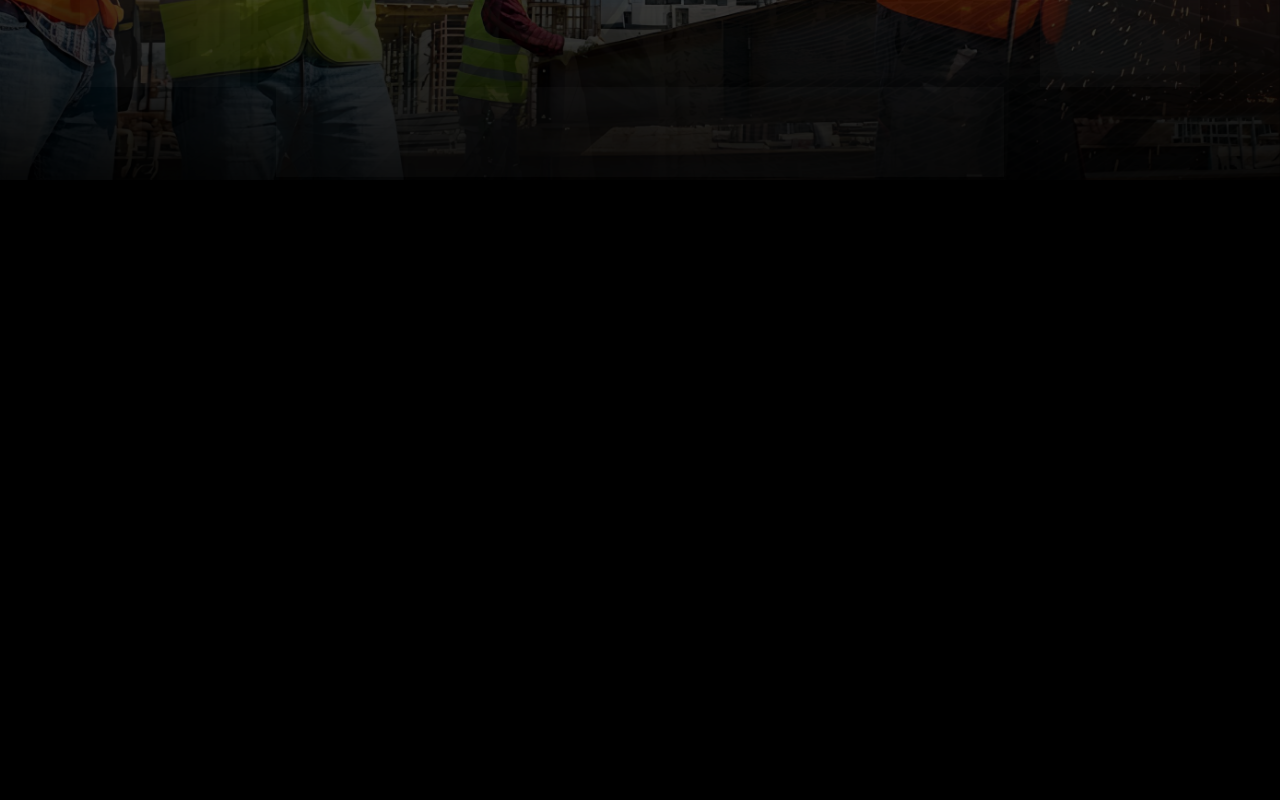
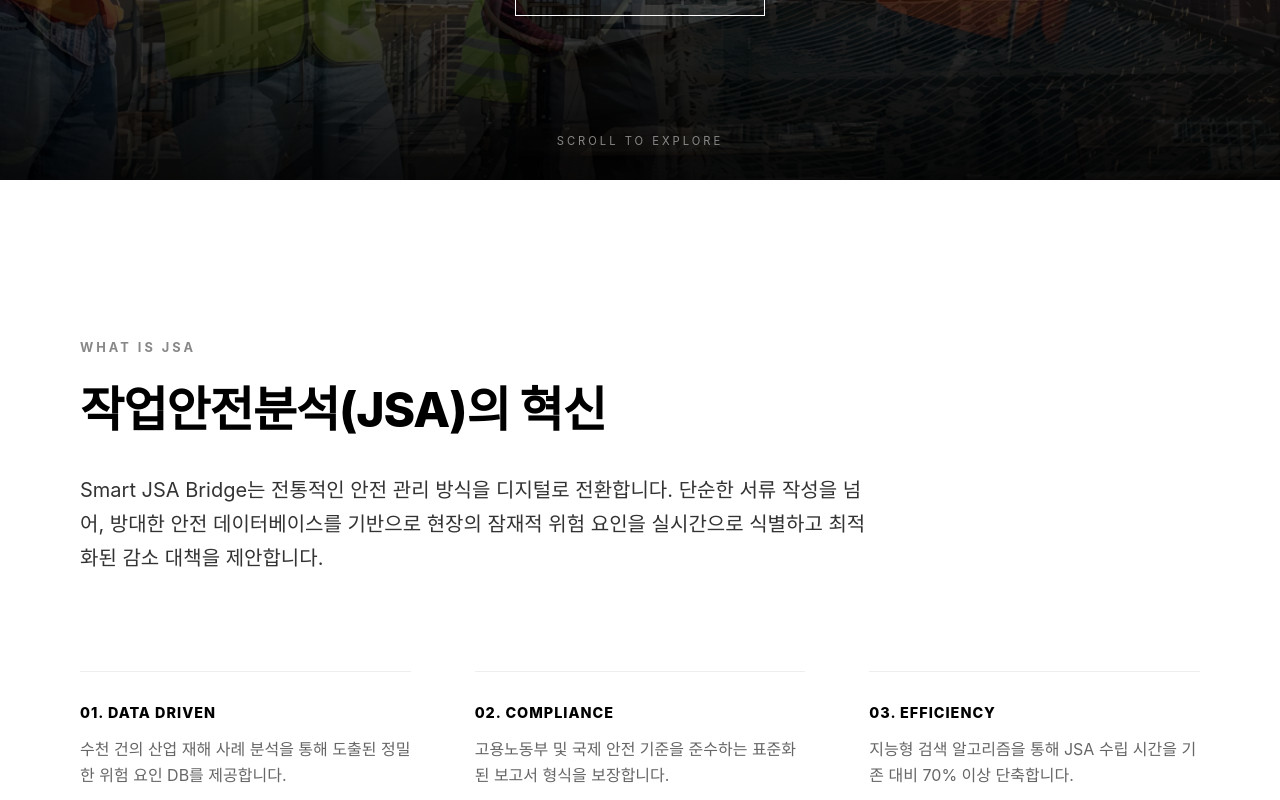
Before and after one commit to hanghanghu716-dotcom/smart-jsa-bridge, a React (Vite) app: page / in a window 1280 px wide. Shown: the part 620-1420 px from the top of the page. Before the commit the page ends 800 px from the top, so only its background shows below. Built offline with nearby package versions, Linux system fonts and the light colour scheme; a web font is replaced by a local one.

Commit message:
Add files via upload

```diff
--- a/src/pages/Main.jsx
+++ b/src/pages/Main.jsx
@@ -1,6 +1,6 @@
 import { useState, useEffect } from 'react';
 import { Link } from 'react-router-dom';
-import AdBanner from '../AdBanner'; // [추가됨] 광고 컴포넌트 가져오기
+// AdBanner는 승인 전까지 주석 처리를 권장합니다.
 
 export default function Main() {
   const [currentSlide, setCurrentSlide] = useState(0);
@@ -19,7 +19,8 @@ export default function Main() {
 
   return (
     <div style={styles.wrapper}>
-      {/* 1. 배경 슬라이드 레이어 */}
+      {/* 1. Hero Section: NEOM 스타일의 몰입형 배경 */}
+      <section style={styles.heroSection}>
         <div style={styles.bgWrapper}>
           {slides.map((src, index) => (
             <div
@@ -34,89 +35,113 @@ export default function Main() {
           <div style={styles.dimOverlay} />
         </div>
 
-      {/* 2. 상단 헤더 */}
         <header style={styles.header}>
           <h1 style={styles.logo}>Smart JSA Bridge</h1>
         </header>
 
-      {/* 3. 메인 레이아웃 (3열 구조) */}
         <div style={styles.mainLayout}>
-
-        {/* [좌측 광고] 이미지 -> AdBanner 교체 */}
+          {/* [좌측 광고 주석 처리]
           <aside style={styles.sideAd}>
-          {/* slot 번호는 나중에 애드센스에서 발급받아 넣으면 됩니다 */}
             <AdBanner slot="1000000001" style={{ width: '160px', height: '600px' }} format="vertical" />
           </aside>
+          */}
 
-        {/* [중앙 콘텐츠] */}
           <main style={styles.centerContent}>
             <div style={styles.heroContent}>
               <h2 style={styles.mainTitle}>
-              데이터로 잇는 안전,<br />
-              사람을 지키는 기술
+                THE FUTURE OF<br />
+                INDUSTRIAL SAFETY
               </h2>
               <p style={styles.subTitle}>
-              현장의 육안 점검과 전문가의 안전 데이터를 결합하여,<br />
-              놓치기 쉬운 잠재 위험 요인을 정밀하게 분석합니다.
+                데이터와 기술로 구현하는 무재해 사업장.<br />
+                Smart JSA Bridge가 안전의 새로운 기준을 제시합니다.
               </p>
               <div style={styles.buttonWrapper}>
-              <Link to="/info" style={styles.primaryBtn}>위험성 평가 작성하기</Link>
+                <Link to="/info" style={styles.primaryBtn}>START ANALYSIS</Link>
               </div>
             </div>
           </main>
 
-        {/* [우측 광고] 이미지 -> AdBanner 교체 */}
+          {/* [우측 광고 주석 처리]
           <aside style={styles.sideAd}>
             <AdBanner slot="1000000002" style={{ width: '160px', height: '600px' }} format="vertical" />
           </aside>
+          */}
         </div>
 
-      {/* 4. 하단 영역 (광고 + 인디케이터) */}
-      <footer style={styles.footerArea}>
-        {/* [하단 광고] 이미지 -> AdBanner 교체 */}
-        <div style={styles.bottomAdWrapper}>
-          <AdBanner slot="1000000003" style={{ width: '728px', height: '90px' }} format="horizontal" />
+        {/* 스크롤 유도 아이콘 */}
+        <div style={styles.scrollIndicator}>SCROLL TO EXPLORE</div>
+      </section>
+
+      {/* 2. Content Section: 애드센스 승인을 위한 정보성 영역 */}
+      <section style={styles.contentSection}>
+        <div style={styles.container}>
+          <div style={styles.textBlock}>
+            <span style={styles.overline}>WHAT IS JSA</span>
+            <h3 style={styles.contentTitle}>작업안전분석(JSA)의 혁신</h3>
+            <p style={styles.contentPara}>
+              Smart JSA Bridge는 전통적인 안전 관리 방식을 디지털로 전환합니다.
+              단순한 서류 작성을 넘어, 방대한 안전 데이터베이스를 기반으로 현장의 잠재적 위험 요인을
+              실시간으로 식별하고 최적화된 감소 대책을 제안합니다.
+            </p>
           </div>
 
-        <div style={styles.bottomLine}>
-          {slides.map((_, i) => (
-            <div key={i} style={{
-              ...styles.lineItem,
-              backgroundColor: i === currentSlide ? '#fff' : 'rgba(255,255,255,0.2)'
-            }} />
-          ))}
+          <div style={styles.featureGrid}>
+            <div style={styles.featureItem}>
+              <h4 style={styles.featureTab}>01. DATA DRIVEN</h4>
+              <p style={styles.featureDesc}>수천 건의 산업 재해 사례 분석을 통해 도출된 정밀한 위험 요인 DB를 제공합니다.</p>
             </div>
-        <p style={styles.copyright}>© 2026 <strong>Smart JSA Bridge</strong>. Created by <strong>yizuno</strong></p>
+            <div style={styles.featureItem}>
+              <h4 style={styles.featureTab}>02. COMPLIANCE</h4>
+              <p style={styles.featureDesc}>고용노동부 및 국제 안전 기준을 준수하는 표준화된 보고서 형식을 보장합니다.</p>
+            </div>
+            <div style={styles.featureItem}>
+              <h4 style={styles.featureTab}>03. EFFICIENCY</h4>
+              <p style={styles.featureDesc}>지능형 검색 알고리즘을 통해 JSA 수립 시간을 기존 대비 70% 이상 단축합니다.</p>
+            </div>
+          </div>
+        </div>
+      </section>
+
+      <footer style={styles.footerArea}>
+        <p style={styles.copyright}>© 2026 <strong>Smart JSA Bridge</strong>. Inspired by Future Technology.</p>
       </footer>
     </div>
   );
 }
 
 const styles = {
-  wrapper: { position: 'relative', height: '100vh', width: '100%', overflow: 'hidden', display: 'flex', flexDirection: 'column' },
+  wrapper: { backgroundColor: '#000', color: '#fff', width: '100%', overflowX: 'hidden' },
+  heroSection: { position: 'relative', height: '100vh', width: '100%', display: 'flex', flexDirection: 'column' },
   bgWrapper: { position: 'absolute', top: 0, left: 0, width: '100%', height: '100%', zIndex: 0 },
   bgImage: { position: 'absolute', width: '100%', height: '100%', backgroundSize: 'cover', backgroundPosition: 'center', transition: 'opacity 2s ease-in-out' },
-  dimOverlay: { position: 'absolute', width: '100%', height: '100%', background: 'linear-gradient(to bottom, rgba(0,0,0,0.85) 0%, rgba(0,0,0,0.4) 50%, rgba(0,0,0,0.95) 100%)', zIndex: 1 },
+  dimOverlay: { position: 'absolute', width: '100%', height: '100%', background: 'linear-gradient(180deg, rgba(0,0,0,0.7) 0%, rgba(0,0,0,0.3) 50%, rgba(0,0,0,0.9) 100%)', zIndex: 1 },
 
   header: { padding: '2.5rem 5rem', zIndex: 10 },
-  logo: { fontSize: '1.4rem', fontWeight: '900', letterSpacing: '2px', textTransform: 'uppercase', color: '#fff' },
+  logo: { fontSize: '1.2rem', fontWeight: '900', letterSpacing: '4px', textTransform: 'uppercase' },
 
-  mainLayout: { flex: 1, display: 'flex', alignItems: 'center', padding: '0 5rem', gap: '4rem', zIndex: 10 },
-  sideAd: { display: 'flex', alignItems: 'center', justifyContent: 'center', flexShrink: 0 },
-  /* 광고 이미지가 사라지므로 adImg 스타일은 삭제해도 되지만 혹시 몰라 유지 */
-  adImg: { display: 'block', width: 'auto', height: 'auto', maxHeight: '650px', borderRadius: '4px', boxShadow: '0 20px 40px rgba(0,0,0,0.6)' },
+  mainLayout: { flex: 1, display: 'flex', alignItems: 'center', padding: '0 5rem', zIndex: 10 },
+  centerContent: { flex: 1, display: 'flex', justifyContent: 'center', textAlign: 'center' },
+  heroContent: { maxWidth: '900px' },
+  mainTitle: { fontSize: 'clamp(3rem, 8vw, 5.5rem)', fontWeight: '800', lineHeight: '1', letterSpacing: '-2px', marginBottom: '2rem' },
+  subTitle: { fontSize: '1.2rem', lineHeight: '1.6', opacity: 0.8, marginBottom: '3rem', fontWeight: '300' },
+  primaryBtn: { display: 'inline-block', padding: '1rem 3rem', border: '1px solid #fff', color: '#fff', fontSize: '0.9rem', fontWeight: 'bold', textDecoration: 'none', letterSpacing: '2px', transition: '0.3s' },
 
-  centerContent: { flex: 1, display: 'flex', justifyContent: 'flex-start', paddingLeft: '2rem' },
-  heroContent: { maxWidth: '750px', textAlign: 'left' },
-  mainTitle: { fontSize: 'clamp(2.5rem, 5vw, 3.8rem)', fontWeight: '800', lineHeight: '1.2', letterSpacing: '-1.5px', marginBottom: '2rem', color: '#fff', wordBreak: 'keep-all' },
-  subTitle: { fontSize: '1.2rem', lineHeight: '1.8', opacity: 0.85, marginBottom: '4rem', fontWeight: '300', color: '#fff', wordBreak: 'keep-all' },
-  buttonWrapper: { display: 'flex', justifyContent: 'flex-start' },
-  primaryBtn: { display: 'inline-block', padding: '1.2rem 4rem', backgroundColor: '#fff', color: '#000', borderRadius: '4rem', fontSize: '1.1rem', fontWeight: 'bold', textDecoration: 'none', boxShadow: '0 15px 30px rgba(0,0,0,0.4)' },
+  scrollIndicator: { position: 'absolute', bottom: '2rem', left: '50%', transform: 'translateX(-50%)', fontSize: '0.7rem', letterSpacing: '3px', opacity: 0.5, zIndex: 10 },
 
-  footerArea: { width: '100%', padding: '0 5rem 2.5rem', zIndex: 10, display: 'flex', flexDirection: 'column', alignItems: 'center' },
-  bottomAdWrapper: { width: '100%', display: 'flex', justifyContent: 'center', marginBottom: '2rem' },
+  /* Content Section */
+  contentSection: { padding: '10rem 5rem', backgroundColor: '#fff', color: '#000' },
+  container: { maxWidth: '1200px', margin: '0 auto' },
+  textBlock: { maxWidth: '800px', marginBottom: '6rem' },
+  overline: { fontSize: '0.8rem', fontWeight: '700', letterSpacing: '3px', color: '#888', display: 'block', marginBottom: '1rem' },
+  contentTitle: { fontSize: '3rem', fontWeight: '800', marginBottom: '2rem', letterSpacing: '-1px' },
+  contentPara: { fontSize: '1.25rem', lineHeight: '1.7', color: '#333', fontWeight: '400' },
 
-  bottomLine: { width: '100%', display: 'flex', gap: '10px', height: '2px', marginBottom: '1.2rem' },
-  lineItem: { flex: 1, transition: 'background-color 0.6s' },
-  copyright: { textAlign: 'center', fontSize: '0.75rem', color: 'rgba(255,255,255,0.3)' }
+  featureGrid: { display: 'grid', gridTemplateColumns: 'repeat(3, 1fr)', gap: '4rem' },
+  featureItem: { borderTop: '1px solid #eee', paddingTop: '2rem' },
+  featureTab: { fontSize: '0.9rem', fontWeight: '800', marginBottom: '1rem', letterSpacing: '1px' },
+  featureDesc: { fontSize: '1rem', lineHeight: '1.6', color: '#666' },
+
+  footerArea: { padding: '4rem 5rem', backgroundColor: '#000', textAlign: 'center' },
+  copyright: { fontSize: '0.7rem', color: '#444', letterSpacing: '1px' }
 };
```
Also changed, not shown: src/pages/Analysis.jsx (+31 -2 lines), public/ads.txt (added), vercel.json (added). Lines whose indentation alone changed are shown as unchanged.
